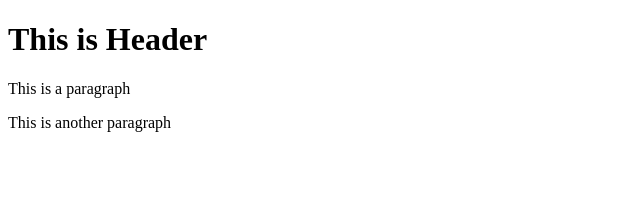
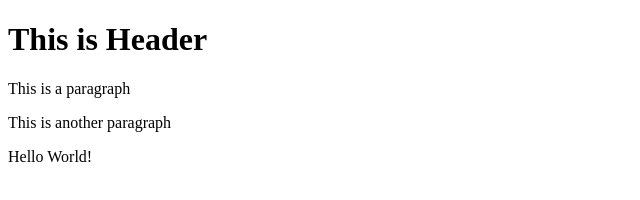
Before and after one commit to lindstrom91/git-test, a website: page index.html in a window 1280 px wide. Shown: the whole page, without its empty margins (0-640 px from the left). Drawn offline with Linux system fonts and the light colour scheme.

```diff
--- a/index.html
+++ b/index.html
@@ -4,5 +4,6 @@
         <h1>This is Header</h1>
         <p>This is a paragraph</p>
         <p>This is another paragraph</p>
+        <p>Hello World!</p>
     </body>
 </html>
```
Also changed, not shown: package.json (added, +24 -0 lines), 2 other files.
